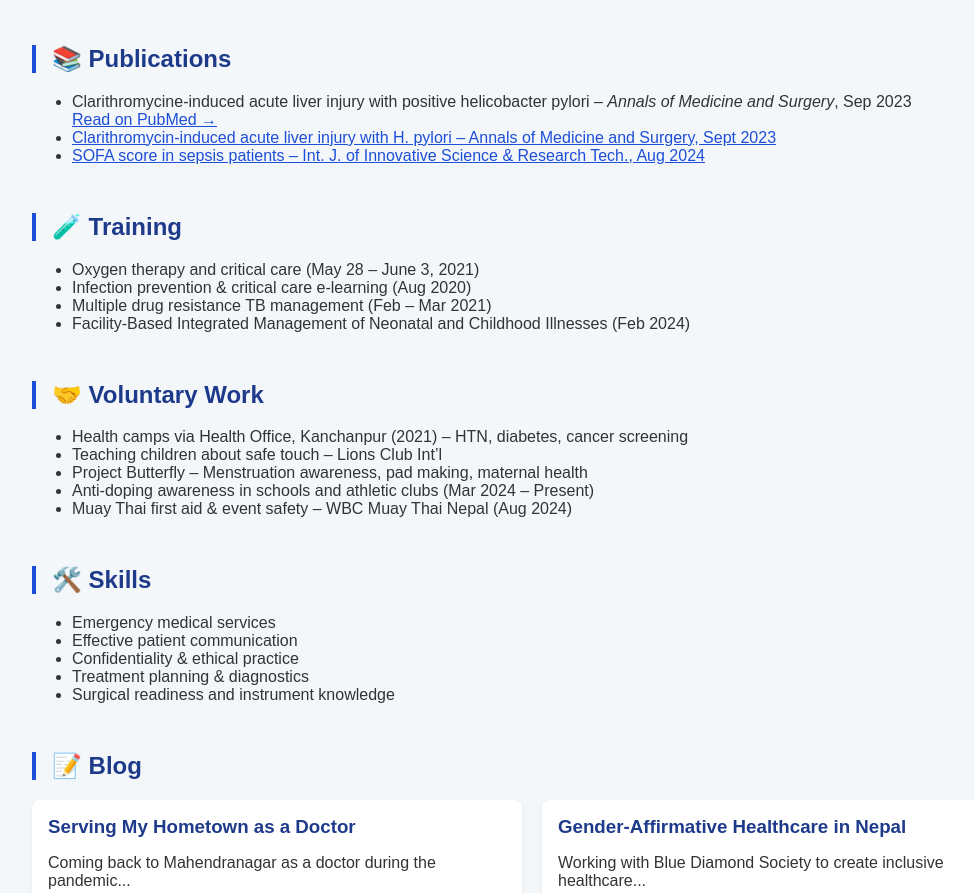
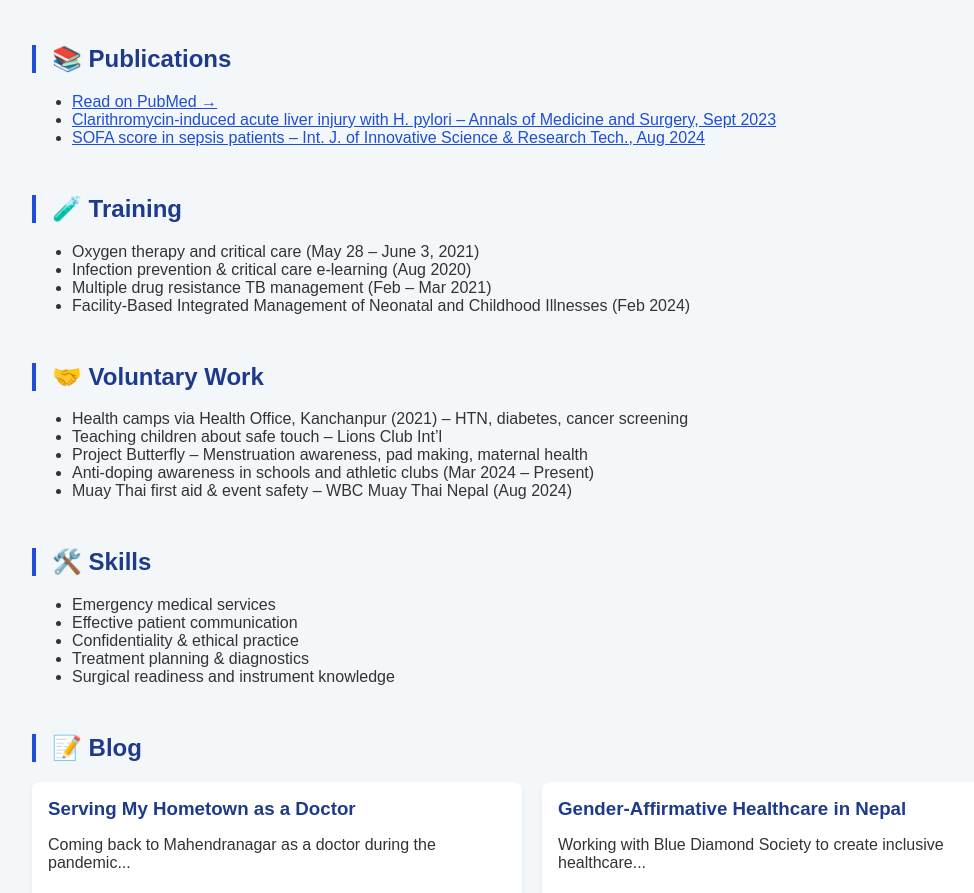
Before and after one commit to raks135/dr.rajesh, a plain HTML site: page index.html in a window 1280 px wide. Shown: the part 3349-4242 px from the top of the page, without its empty margins (108-1082 px from the left). Drawn offline with Linux system fonts and the light colour scheme.

Commit message:
publication

```diff
--- a/index.html
+++ b/index.html
@@ -56,8 +56,6 @@
       <h2>📚 Publications</h2>
       <ul class="links">
         <li>
-          Clarithromycine-induced acute liver injury with positive helicobacter pylori –
-          <i>Annals of Medicine and Surgery</i>, Sep 2023<br />
           <a href="https://dx.doi.org/10.1097/MS9.0000000000001135" target="_blank">Read on PubMed →</a>
         </li>
       </ul>
```
